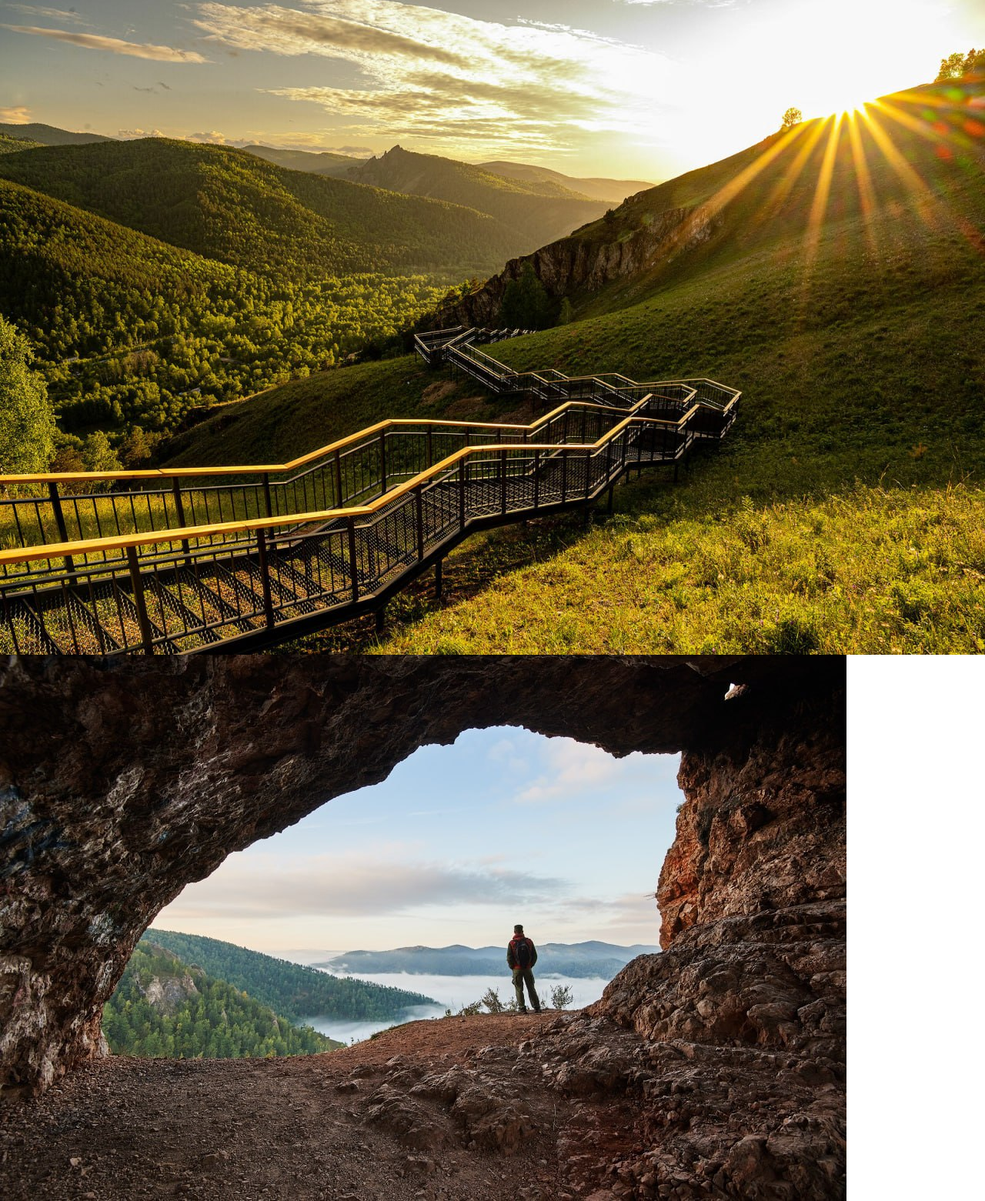
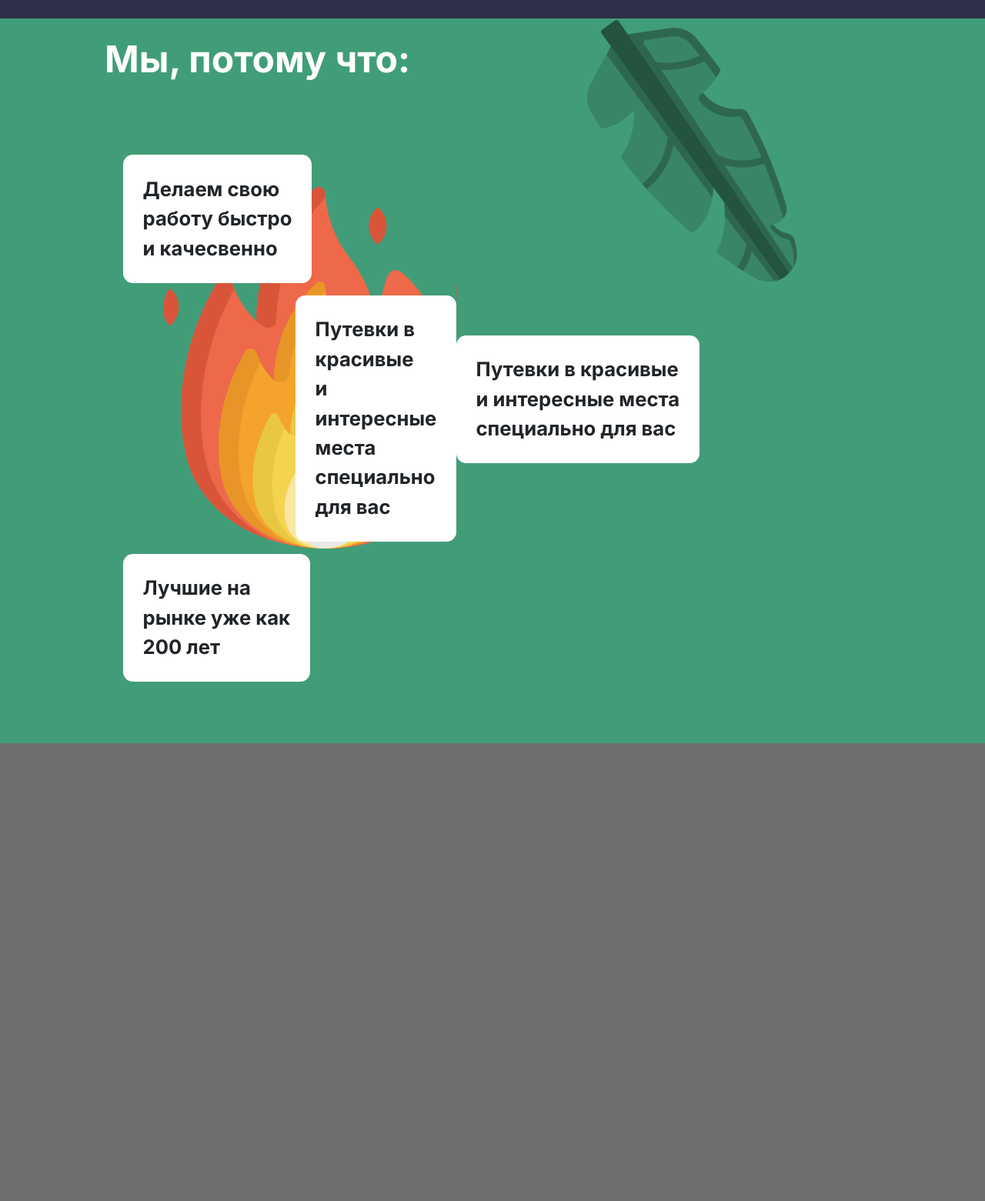
Before and after one commit to Palcas267/KrasTour_hakaton, a Flask app: page / in a window 1280 px wide. Shown: the part 931-2492 px from the top of the page at 77% size. After the commit the page ends 1897 px from the top, so only its background shows below. Run offline with Flask 3, Linux system fonts and the light colour scheme.

Commit message:
2 day of work

```diff
--- a/static/styles.css
+++ b/static/styles.css
@@ -22,8 +22,7 @@ url('https://fonts.googleapis.com/css2?family=Inter:wght@100;200;300;400;500;600
 
 
 .headline {
-    position: absolute;
-    font-weight: 600;
+    font-weight: 700;
     font-size: 3em;
     font-family: 'Inter', sans-serif;
     text-decoration: none;
@@ -43,7 +42,12 @@ url('https://fonts.googleapis.com/css2?family=Inter:wght@100;200;300;400;500;600
 }
 
 
-
+.section-text {
+    text-decoration: none;
+    font-weight: 700;
+    font-size: 1.6em;
+    font-family: 'Inter', sans-serif;
+}
 
 
 a:hover {
@@ -51,3 +55,12 @@ a:hover {
     transition: 0.5s;
     animation: ch-color-1 3s forwards;
 }
+
+
+#leaf {
+    transform: rotate(100deg);
+    height: 33%;
+    wight: 33%;
+    margin-bottom: 5.5em;
+    margin-left: 10em
+}
--- a/templates/base.html
+++ b/templates/base.html
@@ -8,7 +8,7 @@
     <link rel="stylesheet" href="static/styles.css">
 </head>
 <body>
-    <nav class="py-2 bg-body-tertiary" style="background-color: #5D7581;">
+    <nav class="py-2 bg-body-tertiary" style="background-color: #2D3047;">
         <div class="container d-flex flex-wrap">
           <ul class="nav me-auto">
             <a href="/" class="header-ref" aria-current="page" style="vertical-align: middle; font-weight: 600;">Главная</a>
@@ -22,14 +22,14 @@
           </ul>
         </div>
     </nav>
-    <header class="py-3 mb-4" style="border-bottom: 0.5em solid #5D7581; background-color: #384B52; margin-bottom: 0px !important;">
+    <header class="py-3 mb-4" style="background: rgba(56, 75, 82, 0); margin-bottom: -4.6em !important; position: relative; z-index: 999999;">
         <div class="container d-flex flex-wrap" style="display: flex; justify-content: space-between; flex-direction: row;">
           <a href="/" class="header-ref" style="padding: 0;">
             <svg class="bi me-2" width="40" height="32"><use xlink:href="#bootstrap"></use></svg>
             <span class="fs-4"><img src="static/images/icon.png" style="height: 40px; margin-right: 1em; border-radius: 50%">Туры по Красноярскому краю</span>
           </a>
           <form class="col-12 col-lg-auto mb-3 mb-lg-0" role="search">
-            <input type="search" style="color: white; border: 3px solid #5D7581; background-color: #384B52; border-color: #5D7581;" class="form-control" placeholder="Поиск..." aria-label="Search">
+            <input type="search" style="color: white; border: 3px solid #5D7581; background: rgba(56, 75, 82, 0); border-color: #5D7581;" class="form-control" placeholder="Поиск..." aria-label="Search">
           </form>
         </div>
     </header>
--- a/templates/index.html
+++ b/templates/index.html
@@ -1,14 +1,27 @@
 {% extends 'base.html' %}
 {% block body %}
-    <div style="">
-        <div class="bg_dark" style="display: flex;  flex-direction: row;  justify-content: center; align-items: center; background-image: url('static/images/background_city.png'); background-repeat: no-repeat; width: 100%; height: 800px; background-size: 100%">
-            <div class="headline" style="margin-bottom: 6em; text-align: center;">
+    <div>
+        <div class="bg_dark" style="display: flex;  flex-direction: row;  justify-content: center; align-items: center; background-image: url('static/images/background_city.png'); background-repeat: no-repeat; width: 100%; height: 850px; background-size: 100%">
+            <div class="headline" style="position: absolute; margin-bottom: 1em; text-align: center;">
                 <p style="line-height: 1.8em; font-weight: 700; font-size: 1em;">ПУТЕШЕСТВУЙ, УЗНАВАЙ, РАЗВЛЕКАЙСЯ<br> ПРОВОДИ ВРЕМЯ ПРЕКРАСНО!<br></p>
-                <button class="btn" style="margin-top: 3em; background-color: #D0936F; color: white; font-weight: 700; font-size: 0.6em; border-radius: 1.1em; padding: 0.4em; padding-right: 0.5em; padding-left: 0.5em; ">Идем дальше</button>
+                <button class="btn" style="margin-top: 3em; background-color: #D0936F; color: white; font-weight: 700; font-size: 0.6em; border-radius: 1.1em; padding: 0.4em; padding-right: 0.5em; padding-left: 0.5em; ">Идем дальше ➜</button>
             </div>
         </div>
+        <div style="background-color: #2D3047; height: 3.55em"></div>
     </div>
-    <img src="static/images/green_hils.jpg">
-    <img src="static/images/grot.jpg">
+    <div style="background-color: #419D78; padding-left: 7rem; display: flex; justify-content: space-between;">
+        <div>
+            <h2 class="headline" style="padding-top: 0.5em; padding-left: 0.5em; margin-bottom: 2em;">Мы, потому что:</h2>
+            <div style="margin-left: 3em; padding-bottom: 4em; width: auto; display: inline-block; background-image: url('static/images/campfire.png'); background-repeat: no-repeat;">
+                <p class="section-text" style="display: inline-block; background-color: white; padding: 1em; border-radius: 0.5em">Делаем свою<br> работу быстро<br> и качесвенно</p><br>
+                <p style="margin-left: 14rem; display: inline-block; background-color: white; padding: 1em; border-radius: 0.5em" class="section-text">Путевки в красивые<br> и интересные места<br>специально для вас</p><br>
+                <p class="section-text" style="display: inline-block; background-color: white; padding: 1em; border-radius: 0.5em">Лучшие на<br> рынке уже как<br> 200 лет</p>
+            </div>
+        </div>
+        <div style="margin-right: 7em; margin-top: 1.2em;">
+            <img id="leaf" src="static/images/leaf.png"><br>
+            <p style="display: inline-block; margin-right: 13em; background-color: white; padding: 1em; border-radius: 0.5em" class="section-text">Путевки в красивые<br> и интересные места<br>специально для вас</p><br>
+        </div>
+    </div>
 {% endblock %}
 {% block title %}Main{% endblock %}
```
Also changed, not shown: static/images/campfire.png (added), static/images/heart.png (added), static/images/leaf.png (added).
